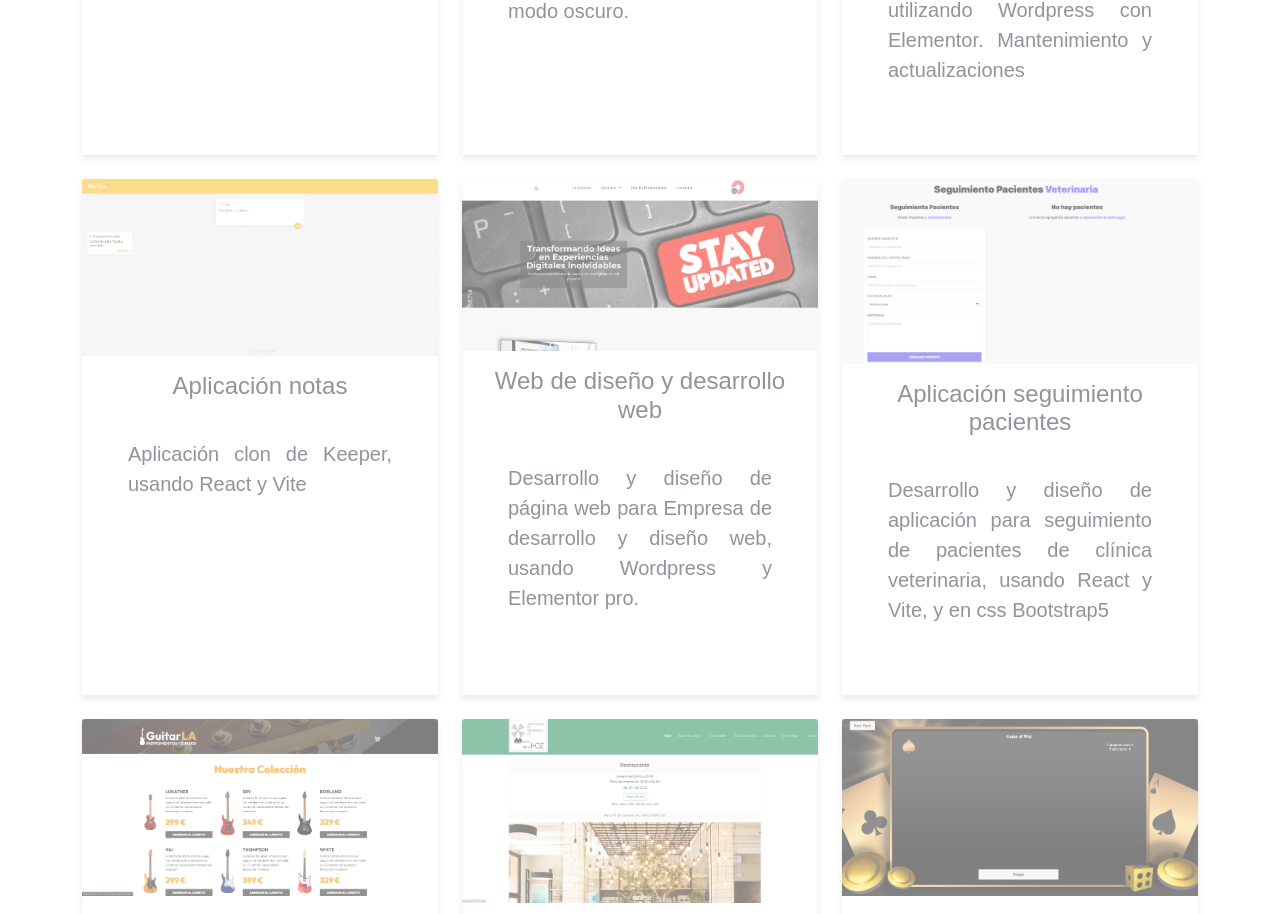
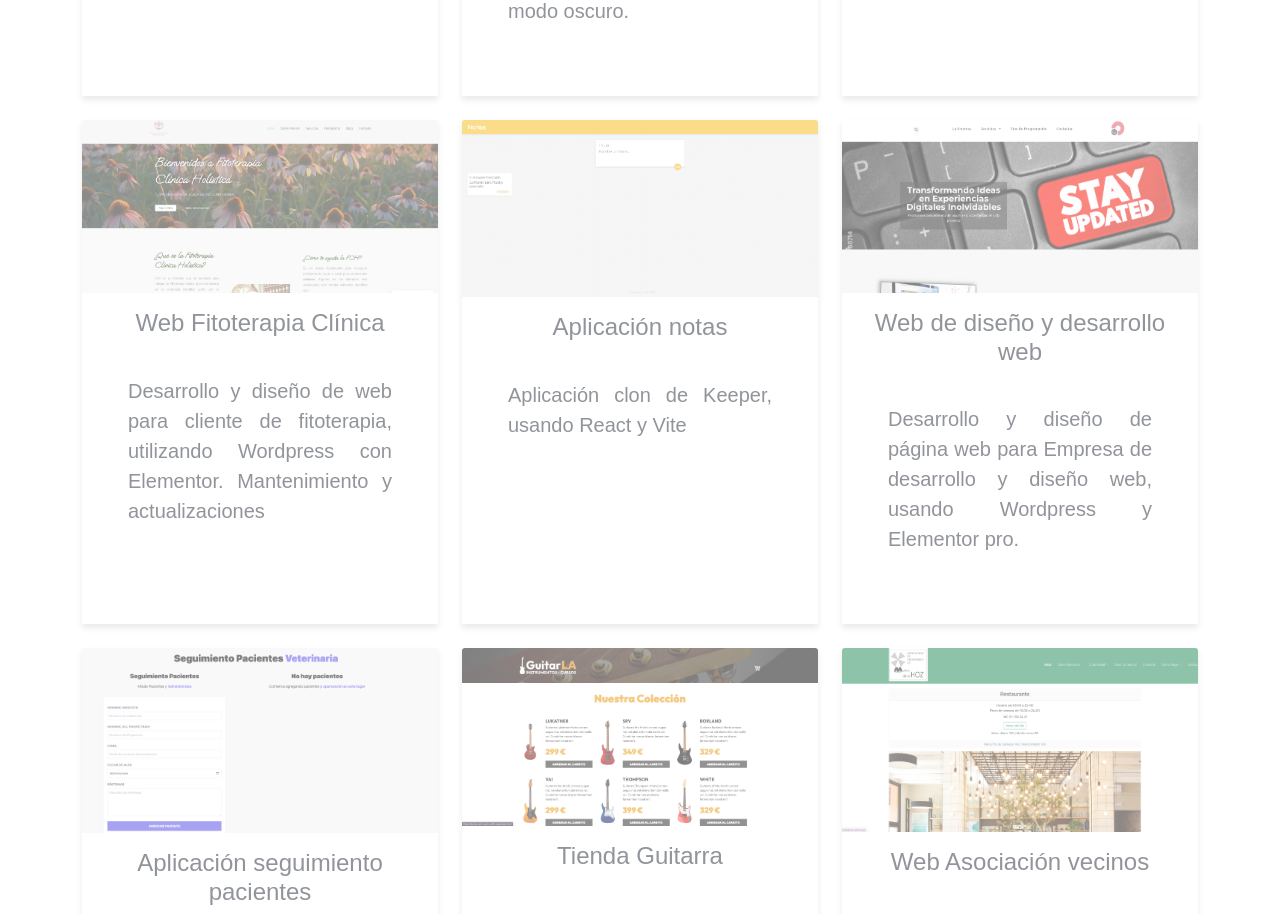
Before and after one commit to kouski/clon_portfolio_react, a React (Vite) app: page / in a window 1280 px wide. Shown: the part 2980-3894 px from the top of the page. Built offline with nearby package versions, Linux system fonts and the light colour scheme; a web font is replaced by a local one.

Commit message:
nuevo proyecto fitoterapia

```diff
--- a/src/components/proyectos/Proyectos.jsx
+++ b/src/components/proyectos/Proyectos.jsx
@@ -25,6 +25,13 @@ export default function Proyectos() {
       descripcion: "Desarrollo y diseño de web para la Fundación SYEI, utilizando Wordpress con Elementor. Mantenimiento y actualizaciones",
       imagen: "/images/fundacion.png",
       enlace: "https://www.saludyeducacionintegrales.org/",
+      categoria: "WordPress",
+    },
+    {
+      titulo: "Web Fitoterapia Clínica",
+      descripcion: "Desarrollo y diseño de web para cliente de fitoterapia, utilizando Wordpress con Elementor. Mantenimiento y actualizaciones",
+      imagen: "/images/fitoterapia.png",
+      enlace: "https://fitoterapiaclinica.com/",
       categoria: "WordPress",
     },
     {
```
Also changed, not shown: public/images/fitoterapia.png (added), public/images/fundacion.png (added).
